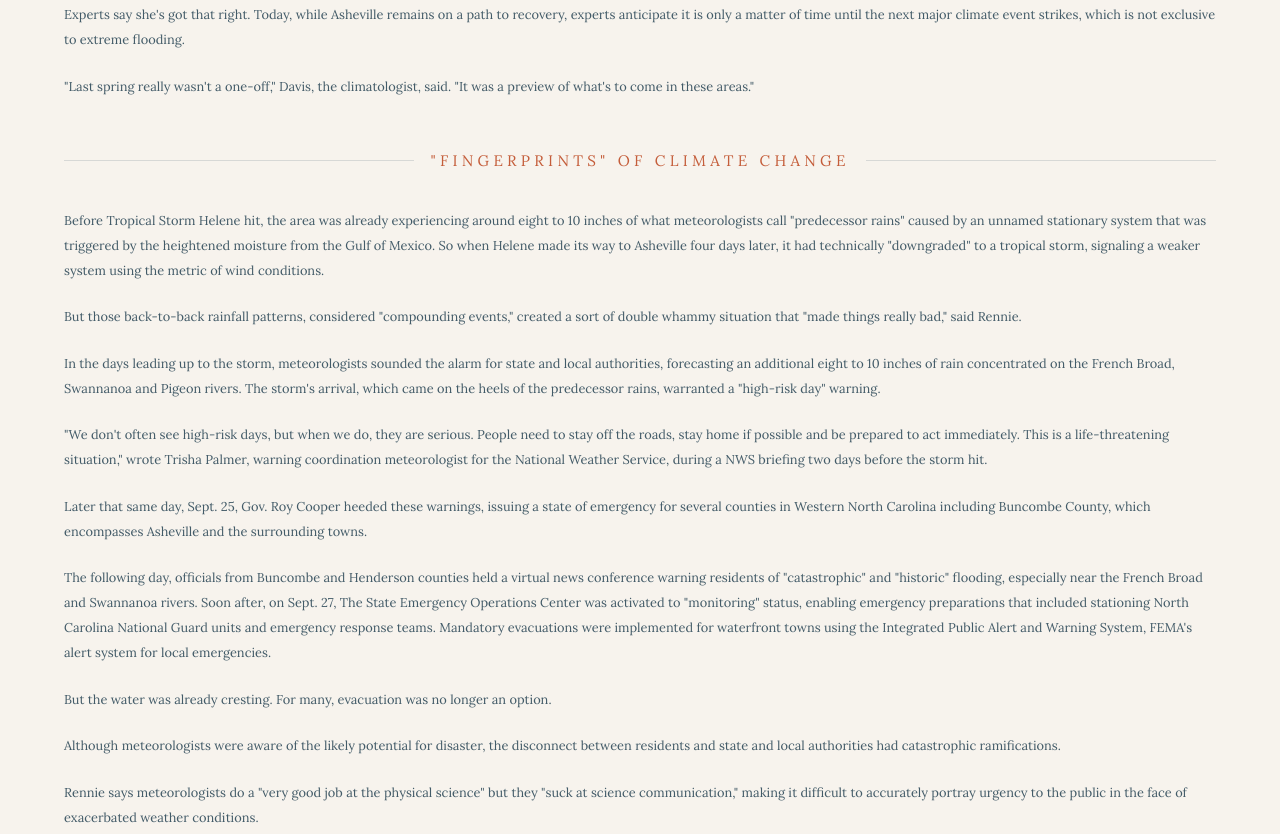
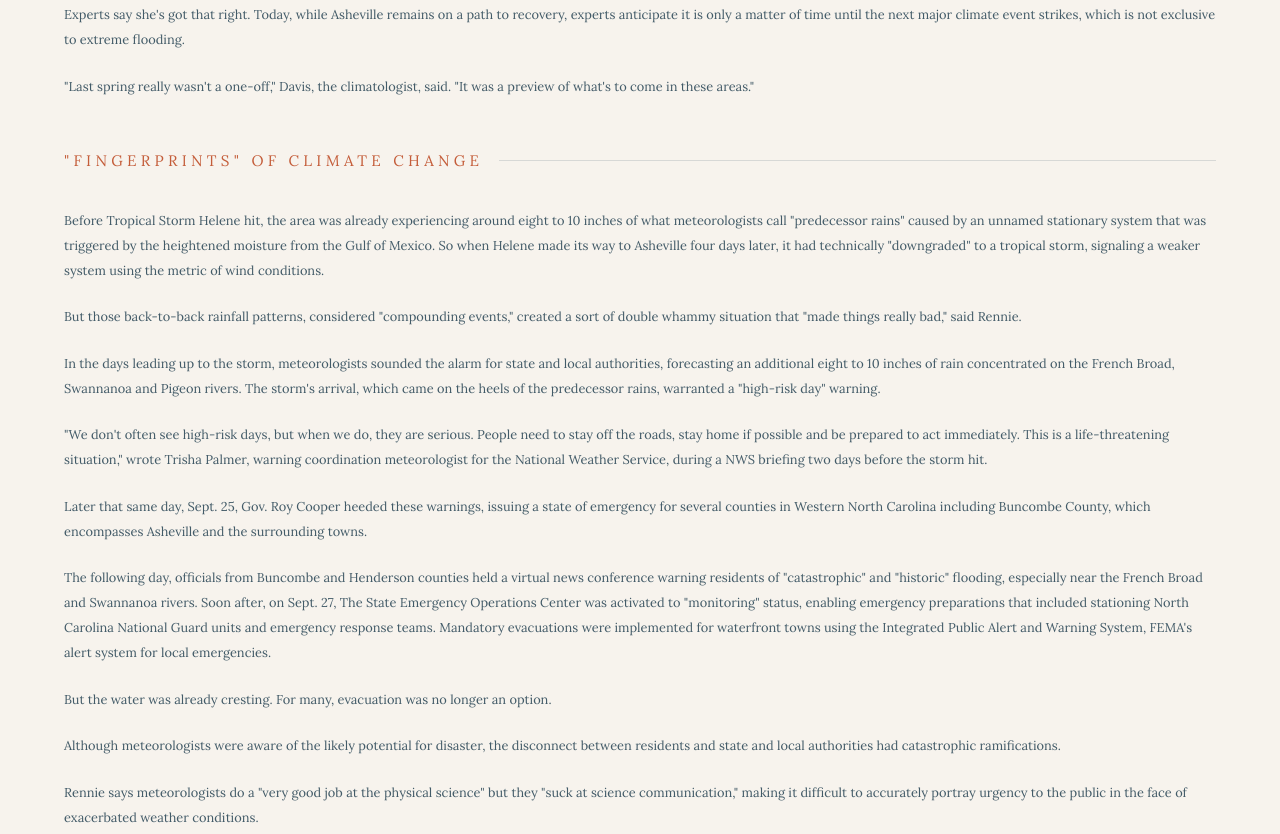
Before and after one commit to crankooo/Caught-in-the-Current, a plain HTML site: page grace.html in a window 1280 px wide. Shown: the part 2259-3093 px from the top of the page. Drawn offline with Linux system fonts and the light colour scheme; a web font is replaced by a local one.

Commit message:
update grace dividers

```diff
--- a/grace.html
+++ b/grace.html
@@ -144,12 +144,16 @@ a { color: inherit; text-decoration: none; }
 .section-divider {
   display: flex; align-items: center; gap: 1rem;
   margin: 3rem 0 2.2rem;
+  justify-content: flex-start;
 }
 .section-divider span {
   font-size: .95rem; letter-spacing: .28em;
   text-transform: uppercase; color: var(--rust); white-space: nowrap;
 }
-.section-divider::before, .section-divider::after {
+.section-divider::before {
+  display: none;
+}
+.section-divider::after {
   content: ''; flex: 1; height: 1px; background: rgba(34,64,80,.15);
 }
 
```
